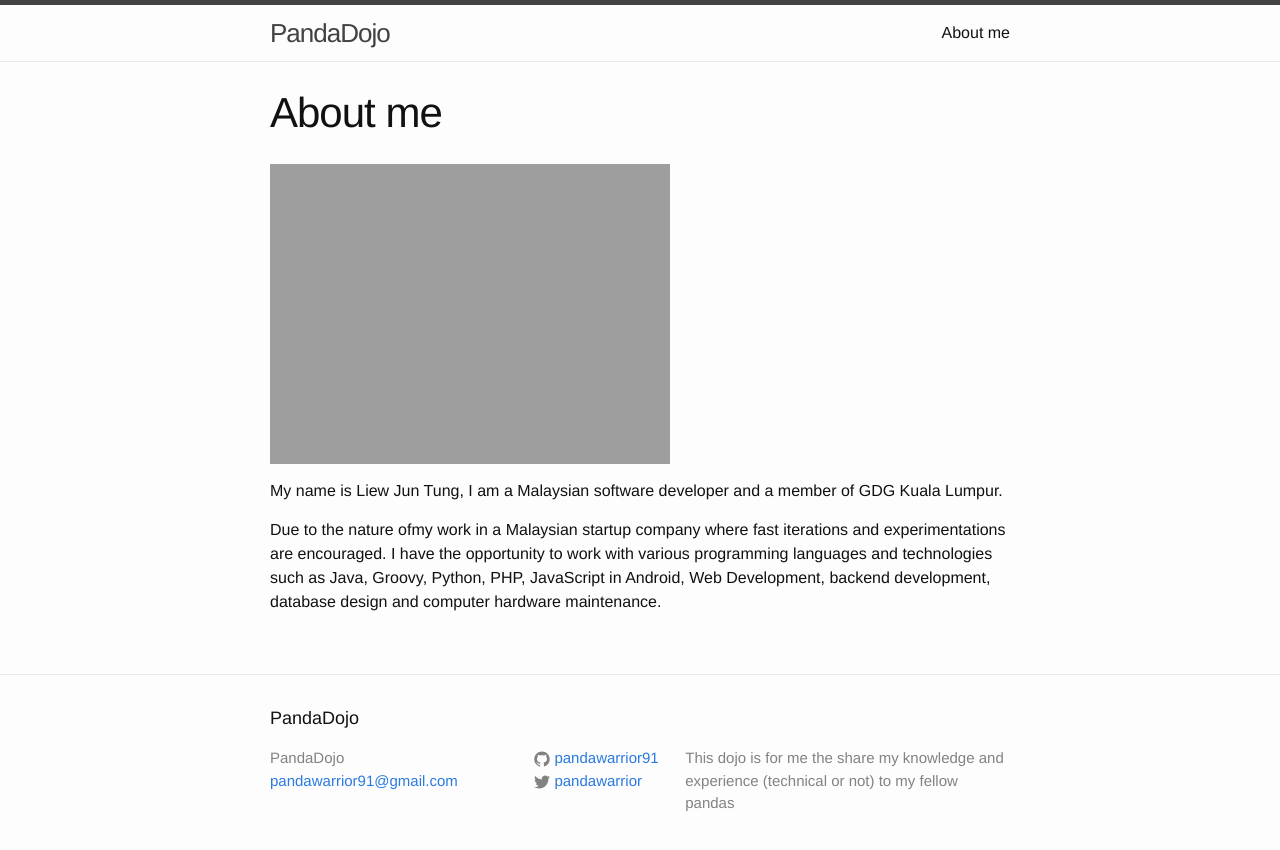
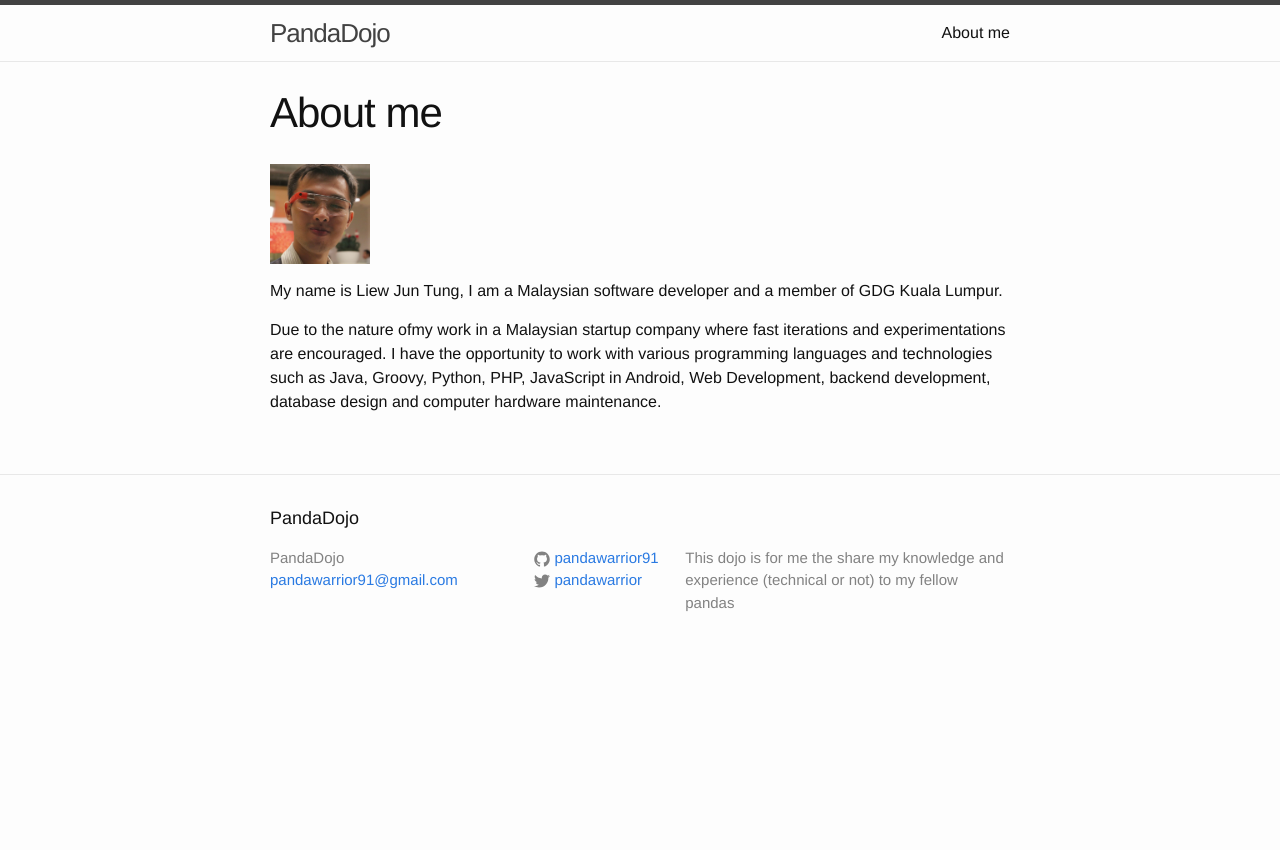
Before and after one commit to LiewJunTung/liewjuntung.github.io, a Jekyll site: the page built from about.md, in a window 1280 px wide. Shown: the top 850 px of the page. Built offline with Jekyll 4.4.1, drawn with Linux system fonts in a browser that asks for light colours.

Commit message:
fix image size

```diff
--- a/about.md
+++ b/about.md
@@ -4,7 +4,7 @@ title: About me
 permalink: /about-me/
 ---
 
-![image]({{site.url}}/img/profile.jpg =100x)
+![image]({{site.url}}/img/profile.jpg){:width="100"}
 
 My name is Liew Jun Tung, I am a Malaysian software developer and a member of GDG Kuala Lumpur.
 
```
